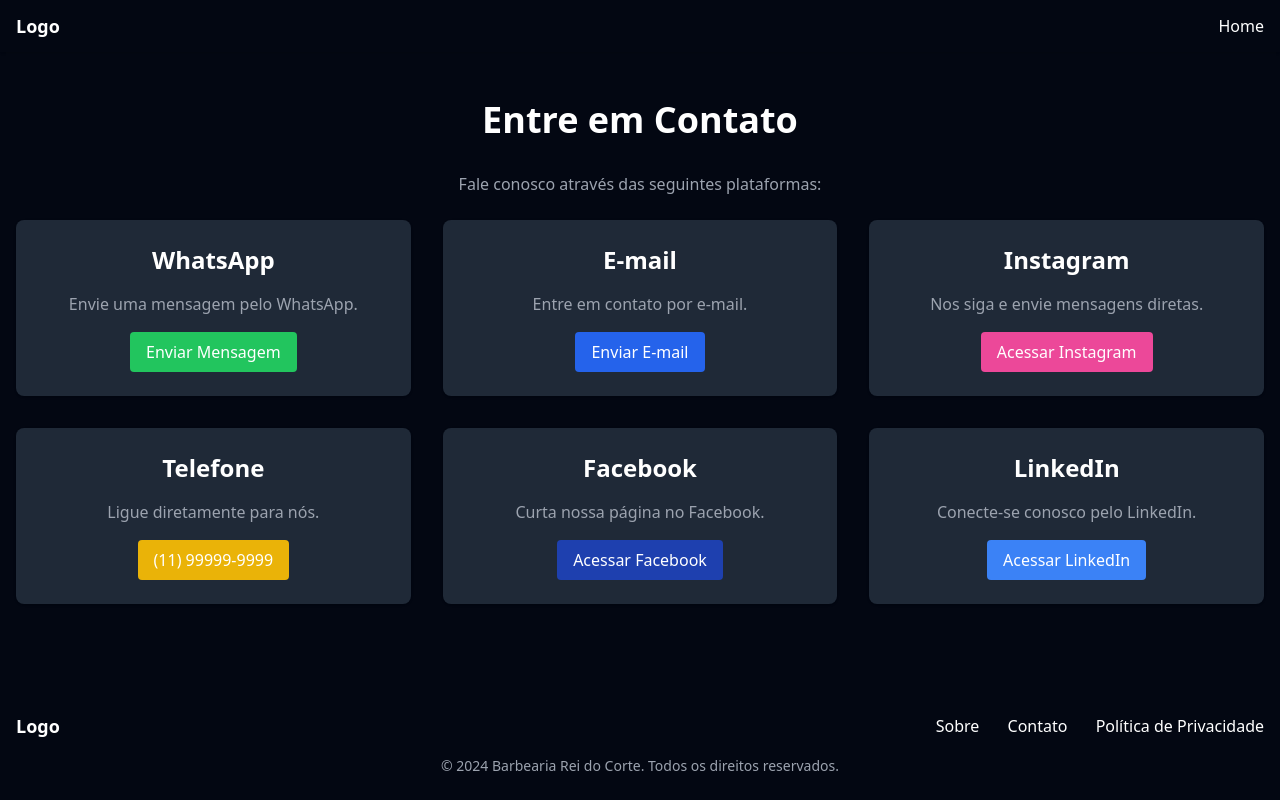
After one commit to Matiaszz/Appointment-Scheduling-System, a Django app: page /contact/ in a window 1280 px wide. The commit adds this page. Run offline with Django 5.2, Linux system fonts and the light colour scheme; some libraries are stand-ins or nearby versions.

Commit message:
feat: contact page has been implemented

```diff
--- a/project/settings.py
+++ b/project/settings.py
@@ -26,7 +26,7 @@ load_dotenv(BASE_DIR / 'env' / '.env')
 SECRET_KEY = os.getenv('SECRET_KEY')
 
 # SECURITY WARNING: don't run with debug turned on in production!
-DEBUG = False  # Define False para produção
+DEBUG = True
 
 ALLOWED_HOSTS = ['localhost', '127.0.0.1']
 
--- a/project/urls.py
+++ b/project/urls.py
@@ -14,6 +14,7 @@ Including another URLconf
     1. Import the include() function: from django.urls import include, path
     2. Add a URL to urlpatterns:  path('blog/', include('blog.urls'))
 """
+from django.shortcuts import render
 from django.conf.urls import handler404
 from appointments.pages.barber_views import ServiceViewSet
 from appointments.pages.scheduling_views import ScheduleViewSet
@@ -35,6 +36,8 @@ urlpatterns = [
     path('', include('appointments.urls')),
     path('admin/', admin.site.urls),
     path('api/', include(router.urls)),
+    path('contact/', lambda request: render(request,
+         'contact_us.html'), name='contact'),
 ]
 
 if settings.DEBUG:
--- /dev/null
+++ b/templates/contact_us.html
@@ -0,0 +1,85 @@
+{% load static %}
+<!DOCTYPE html>
+<html lang="pt-BR">
+<head>
+    <meta charset="UTF-8">
+    <meta name="viewport" content="width=device-width, initial-scale=1.0">
+    <title>Contato</title>
+    <script src="https://cdn.tailwindcss.com"></script>
+</head>
+<body class="bg-gray-950 text-white flex flex-col min-h-screen">
+
+    <nav class="bg-gray-950 text-white shadow">
+        <div class="container mx-auto px-4 py-3 flex justify-between items-center">
+            <div class="text-lg font-bold">
+                <a href="{% url 'appointments:index' %}" class="hover:text-gray-200">Logo</a>
+            </div>
+            <div>
+                <a href="{% url 'appointments:index' %}" class="hover:text-gray-200">Home</a>
+            </div>
+        </div>
+    </nav>
+
+    <main class="flex-grow container mx-auto px-4 py-12 text-center">
+        <h1 class="text-4xl font-extrabold mb-8">Entre em Contato</h1>
+        <p class="text-gray-400 mb-6">Fale conosco através das seguintes plataformas:</p>
+
+        <div class="grid grid-cols-1 md:grid-cols-3 gap-8">
+
+            <div class="bg-gray-800 rounded-lg p-6 shadow hover:bg-gray-700">
+                <h2 class="text-2xl font-bold mb-4">WhatsApp</h2>
+                <p class="text-gray-400 mb-4">Envie uma mensagem pelo WhatsApp.</p>
+                <a href="https://wa.me/5511999999999" target="_blank"
+                   class="inline-block bg-green-500 hover:bg-green-600 text-white py-2 px-4 rounded">
+                    Enviar Mensagem
+                </a>
+            </div>
+
+            <div class="bg-gray-800 rounded-lg p-6 shadow hover:bg-gray-700">
+                <h2 class="text-2xl font-bold mb-4">E-mail</h2>
+                <p class="text-gray-400 mb-4">Entre em contato por e-mail.</p>
+                <a href="mailto:contato@seudominio.com"
+                   class="inline-block bg-blue-600 hover:bg-blue-700 text-white py-2 px-4 rounded">
+                    Enviar E-mail
+                </a>
+            </div>
+
+            <div class="bg-gray-800 rounded-lg p-6 shadow hover:bg-gray-700">
+                <h2 class="text-2xl font-bold mb-4">Instagram</h2>
+                <p class="text-gray-400 mb-4">Nos siga e envie mensagens diretas.</p>
+                <a href="https://www.instagram.com/seuperfil" target="_blank"
+                   class="inline-block bg-pink-500 hover:bg-pink-600 text-white py-2 px-4 rounded">
+                    Acessar Instagram
+                </a>
+            </div>
+
+            <div class="bg-gray-800 rounded-lg p-6 shadow hover:bg-gray-700">
+                <h2 class="text-2xl font-bold mb-4">Telefone</h2>
+                <p class="text-gray-400 mb-4">Ligue diretamente para nós.</p>
+                <a href="tel:+5511999999999"
+                   class="inline-block bg-yellow-500 hover:bg-yellow-600 text-white py-2 px-4 rounded">
+                    (11) 99999-9999
+                </a>
+
+            </div>
+
+            <div class="bg-gray-800 rounded-lg p-6 shadow hover:bg-gray-700">
+                <h2 class="text-2xl font-bold mb-4">Facebook</h2>
+                <p class="text-gray-400 mb-4">Curta nossa página no Facebook.</p>
+                <a href="https://www.facebook.com/seupagina" target="_blank"
+                   class="inline-block bg-blue-800 hover:bg-blue-900 text-white py-2 px-4 rounded">
+                    Acessar Facebook
+                </a>
+            </div>
+
+            <div class="bg-gray-800 rounded-lg p-6 shadow hover:bg-gray-700">
+                <h2 class="text-2xl font-bold mb-4">LinkedIn</h2>
+                <p class="text-gray-400 mb-4">Conecte-se conosco pelo LinkedIn.</p>
+                <a href="https://www.linkedin.com/company/seu-perfil" target="_blank"
+                   class="inline-block bg-blue-500 hover:bg-blue-600 text-white py-2 px-4 rounded">
+                    Acessar LinkedIn
+                </a>
+            </div>
+        </div>
+    </main>
+    {% include "partials/_footer.html" %}
--- a/templates/partials/_footer.html
+++ b/templates/partials/_footer.html
@@ -1,13 +1,12 @@
 <footer class="bg-gray-950 text-white py-6 mt-auto">
     <div class="container mx-auto px-4 flex justify-between items-center">
-      <!-- Logo or Brand -->
       <div class="text-lg font-bold">
         <a href="{% url "appointments:index" %}" class="hover:text-gray-200">Logo</a>
       </div>
-      <!-- Social Links or Other Links -->
+
       <div class="space-x-6">
-        <a href="#" class="hover:text-gray-200">Sobre</a>
-        <a href="#" class="hover:text-gray-200">Contato</a>
+        <a href="{% url "appointments:our_services" %}" class="hover:text-gray-200">Sobre</a>
+        <a href="{% url "contact" %}" class="hover:text-gray-200">Contato</a>
         <a href="#" class="hover:text-gray-200">Política de Privacidade</a>
       </div>
     </div>
```
